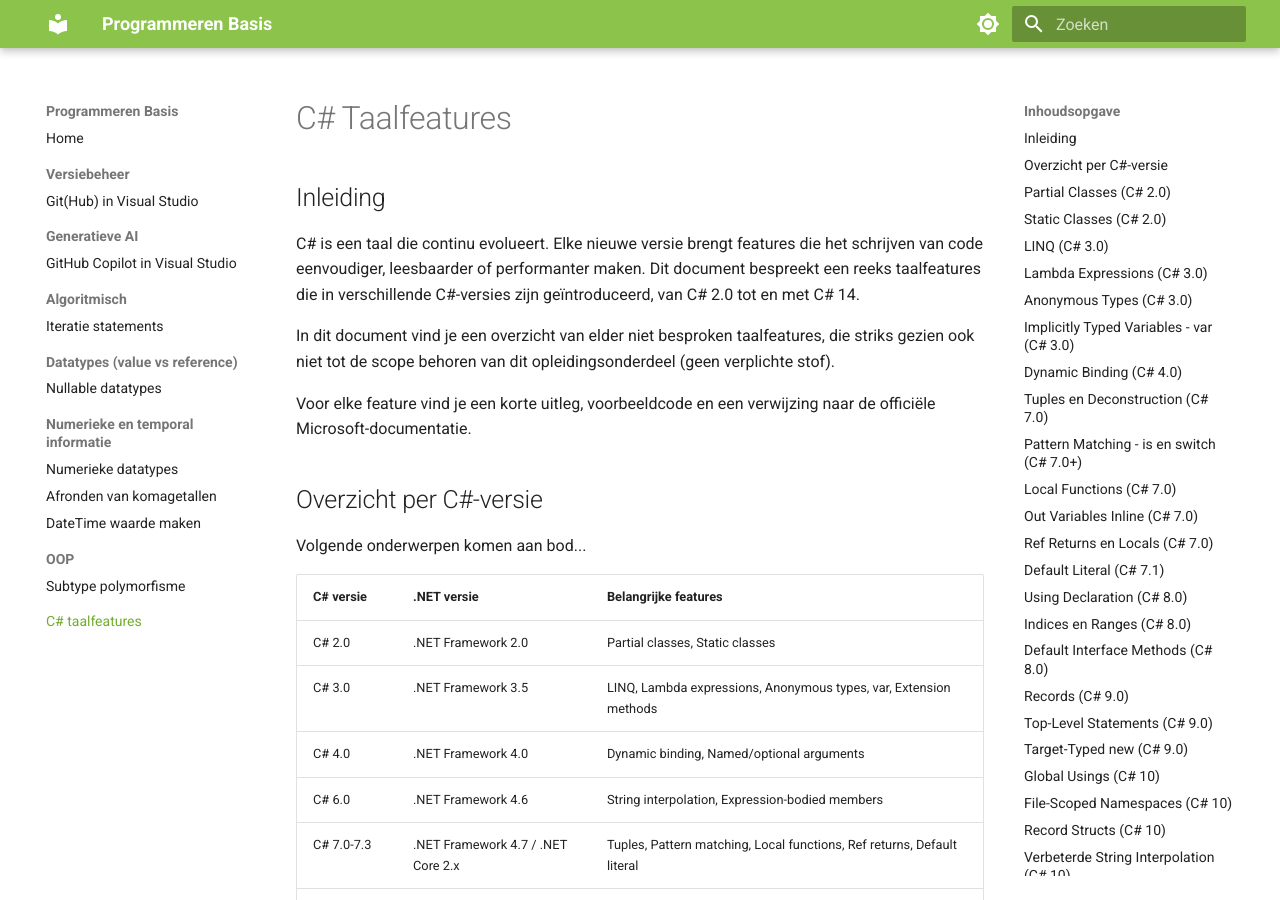
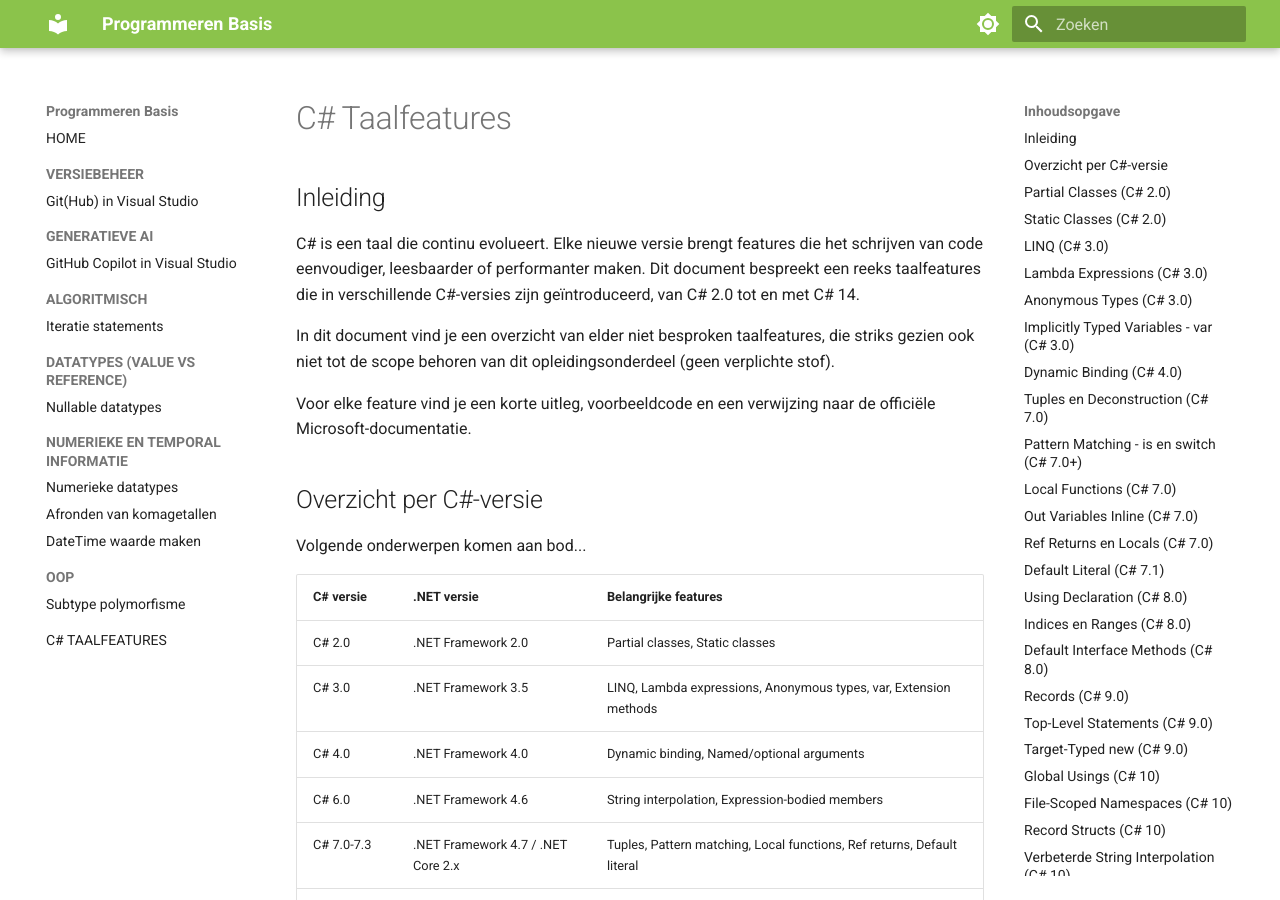
Before and after one commit to GRAD-PRG/PB, an MkDocs documentation site: the page built from docs/Aanvulling - Cs taalfeatures.md, in a window 1280 px wide and 900 px high. Built offline with MkDocs 1.6.1 and Material for MkDocs 9.7.7, drawn with Linux system fonts in a browser that asks for light colours; some of the changed lines change nothing that is shown.

Commit message:
aanpassing casing in nav

```diff
--- a/mkdocs.yml
+++ b/mkdocs.yml
@@ -45,19 +45,19 @@ plugins:
       lang: nl
 
 nav:
-  - Home: index.md
-  - Versiebeheer:
+  - HOME: index.md
+  - VERSIEBEHEER:
     - Git(Hub) in Visual Studio: Aanvulling - Git(Hub) in Visual Studio.md
-  - Generatieve AI:
+  - GENERATIEVE AI:
     - GitHub Copilot in Visual Studio: Aanvulling - GitHub Copilot in Visual Studio.md
-  - Algoritmisch:
+  - ALGORITMISCH:
     - Iteratie statements: Aanvulling bij D06 - Iteratie statements - voordelen en verschillen.md
-  - Datatypes (value vs reference):
+  - DATATYPES (VALUE VS REFERENCE):
     - Nullable datatypes: Aanvulling bij D12 - Nullable datatypes en null checks.md
-  - Numerieke en temporal informatie:
+  - NUMERIEKE EN TEMPORAL INFORMATIE:
     - Numerieke datatypes: Aanvulling bij D12 - 2.1. Numerieke datatypes en (impliciete) afrondingsfouten.md
     - Afronden van komagetallen: Aanvulling bij D12 - 2.2 expliciet afronden van komagetallen - belgische wetgeving.md
     - DateTime waarde maken: Aanvulling bij D12 - 3.1.1. DateTime waarde maken - omzetten van inputstrings.md
   - OOP:
     - Subtype polymorfisme: Aanvulling bij D18 - Subtype polymorfisme.md
-  - C# taalfeatures: Aanvulling - Cs taalfeatures.md
+  - C# TAALFEATURES: Aanvulling - C# taalfeatures.md
```
